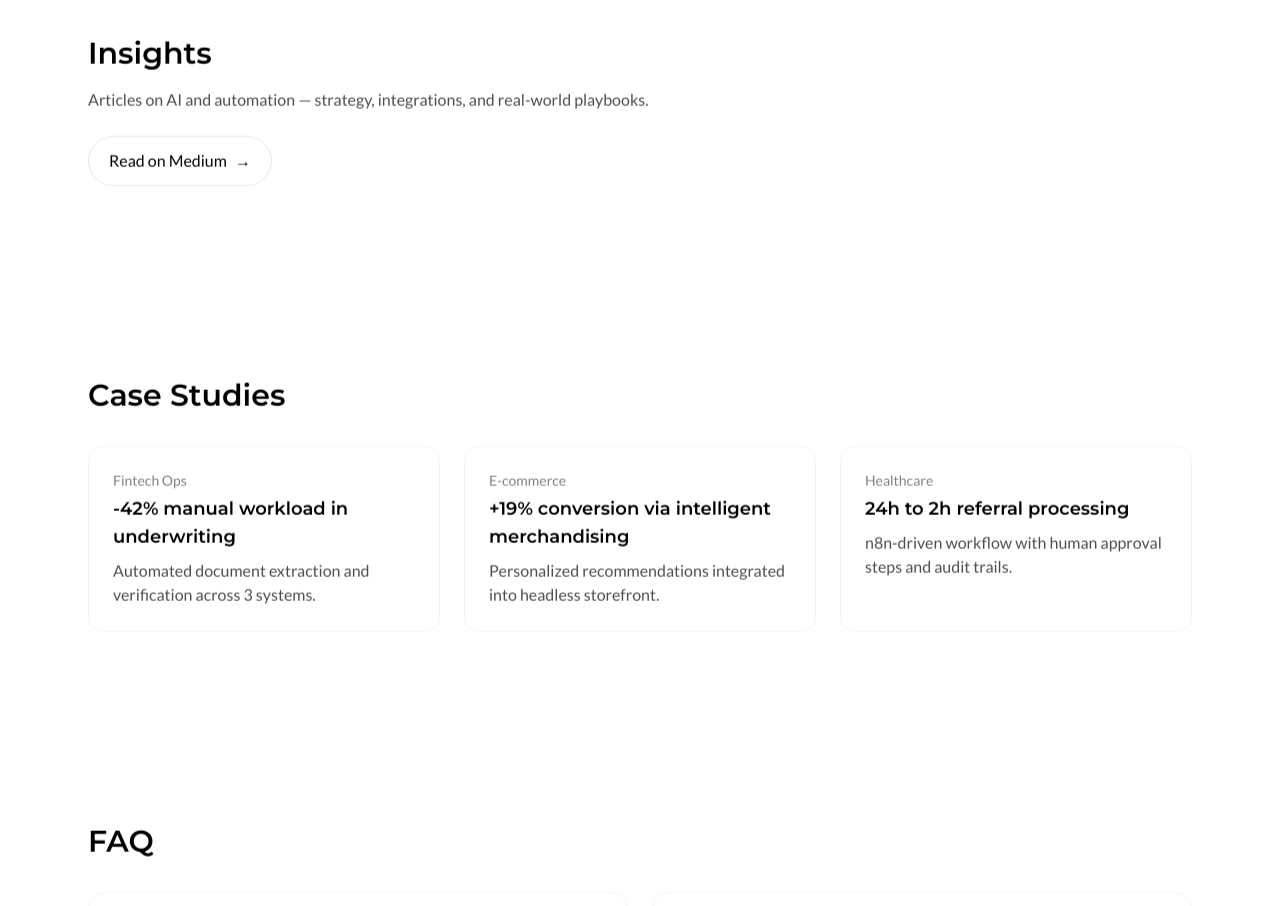
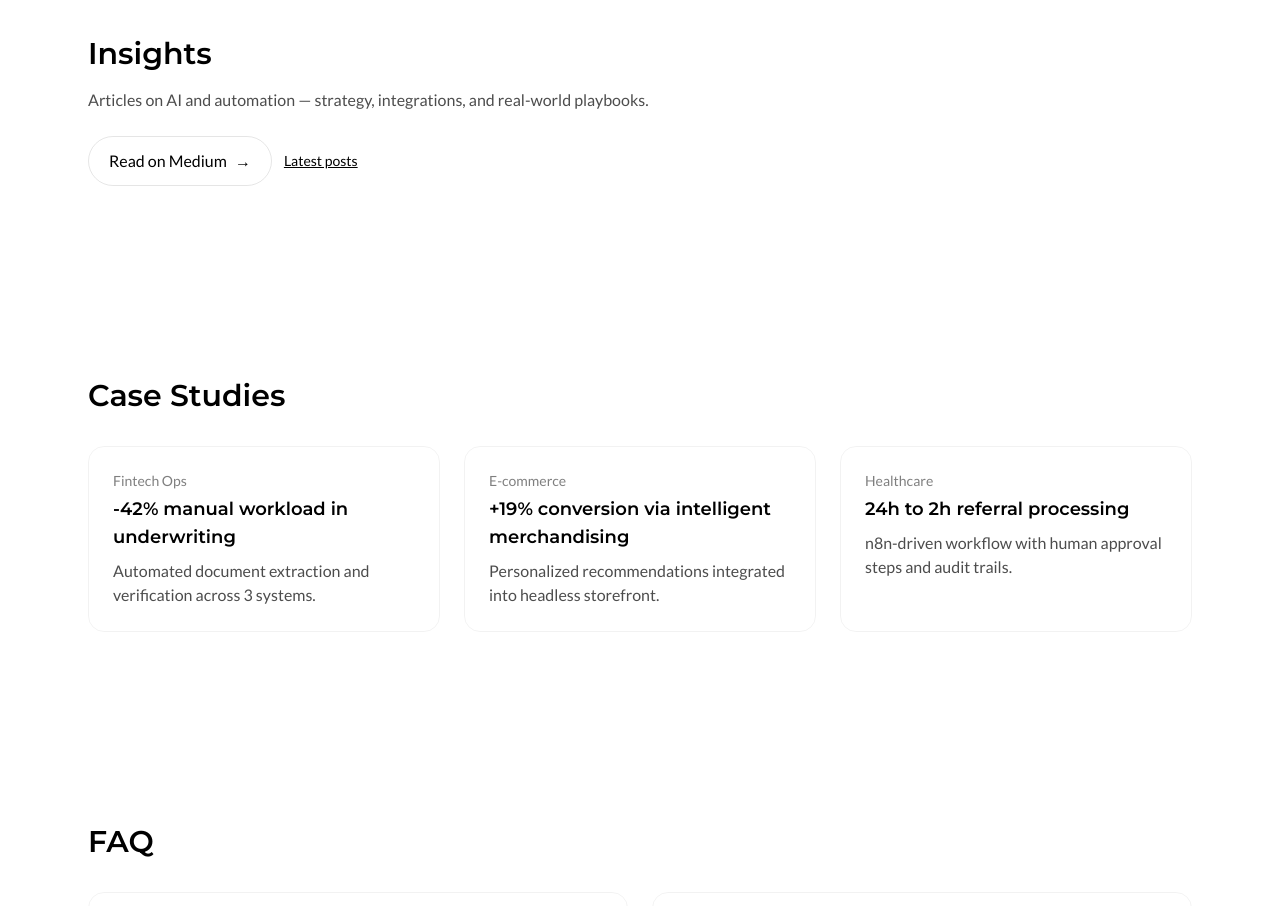
Before and after one commit to mallocode300/synaptiq_systems, a Next.js app: page /en in a window 1280 px wide. Shown: the part 3920-4826 px from the top of the page. Built offline with nearby package versions, Linux system fonts and the light colour scheme; no server answers.

Commit message:
feat: Medium RSS ingestion and localized Insights page

```diff
--- /dev/null
+++ b/app/[lang]/insights/page.tsx
@@ -0,0 +1,30 @@
+import { Locale } from "@/i18n/config";
+import { parseMediumRSS } from "@/lib/medium";
+
+async function fetchMedium(): Promise<ReturnType<typeof parseMediumRSS>> {
+  const url = "https://medium.com/feed/@mallocode300";
+  const res = await fetch(url, { next: { revalidate: 3600 } });
+  const xml = await res.text();
+  return parseMediumRSS(xml, 3);
+}
+
+export default async function InsightsPage({ params }: { params: Promise<{ lang: Locale }> }) {
+  const { lang } = await params;
+  const posts = await fetchMedium();
+  return (
+    <div className="container py-16 md:py-24">
+      <h1 className="text-2xl md:text-3xl font-semibold mb-6">{lang === 'fr' ? 'Analyses' : 'Insights'}</h1>
+      <div className="grid md:grid-cols-3 gap-6">
+        {posts.map((p, i) => (
+          <a key={i} href={p.link} target="_blank" rel="noreferrer" className="p-6 rounded-2xl border border-black/5 hover:border-[#035096]/30 block">
+            <h2 className="font-semibold mb-2">{p.title}</h2>
+            {p.pubDate && (
+              <div className="text-xs text-black/60">{new Date(p.pubDate).toLocaleDateString(lang)}</div>
+            )}
+            <div className="mt-3 text-sm text-[#035096]">{lang === 'fr' ? 'Lire sur Medium' : 'Read on Medium'} →</div>
+          </a>
+        ))}
+      </div>
+    </div>
+  );
+}
--- a/app/[lang]/page.tsx
+++ b/app/[lang]/page.tsx
@@ -154,6 +154,7 @@ export default async function Home({ params }: { params: Promise<{ lang: Locale
           <Reveal>
             <h2 className="text-2xl md:text-3xl font-semibold mb-4">{t.insights.title}</h2>
             <p className="text-black/70 mb-6 max-w-3xl">{t.insights.text}</p>
+            <div className="flex items-center gap-3">
               <a
                 href="https://medium.com/@mallocode300"
                 target="_blank"
@@ -163,6 +164,10 @@ export default async function Home({ params }: { params: Promise<{ lang: Locale
                 {t.insights.cta}
                 <span aria-hidden>→</span>
               </a>
+              <a href={`/${lang}/insights`} className="text-sm underline hover:no-underline">
+                {lang === 'fr' ? 'Derniers articles' : 'Latest posts'}
+              </a>
+            </div>
           </Reveal>
         </section>
 
--- /dev/null
+++ b/lib/medium.ts
@@ -0,0 +1,30 @@
+export type MediumItem = {
+  title: string;
+  link: string;
+  pubDate?: string;
+};
+
+function textBetween(xml: string, tag: string): string | undefined {
+  const re = new RegExp(`<${tag}[^>]*>([\s\S]*?)<\\/${tag}>`, "i");
+  const m = xml.match(re);
+  return m ? m[1] : undefined;
+}
+
+function stripCdata(s: string | undefined): string {
+  if (!s) return "";
+  return s.replace(/^\s*<!\[CDATA\[/, "").replace(/\]\]>\s*$/, "").trim();
+}
+
+export function parseMediumRSS(xml: string, limit = 3): MediumItem[] {
+  const items: MediumItem[] = [];
+  const itemBlocks = xml.split(/<item>/i).slice(1); // drop header
+  for (const blockRaw of itemBlocks) {
+    const block = `<item>${blockRaw}`;
+    const title = stripCdata(textBetween(block, "title"));
+    const link = stripCdata(textBetween(block, "link"));
+    const pubDate = textBetween(block, "pubDate");
+    if (title && link) items.push({ title, link, pubDate: pubDate || undefined });
+    if (items.length >= limit) break;
+  }
+  return items;
+}
```
Lines whose indentation alone changed are shown as unchanged.
